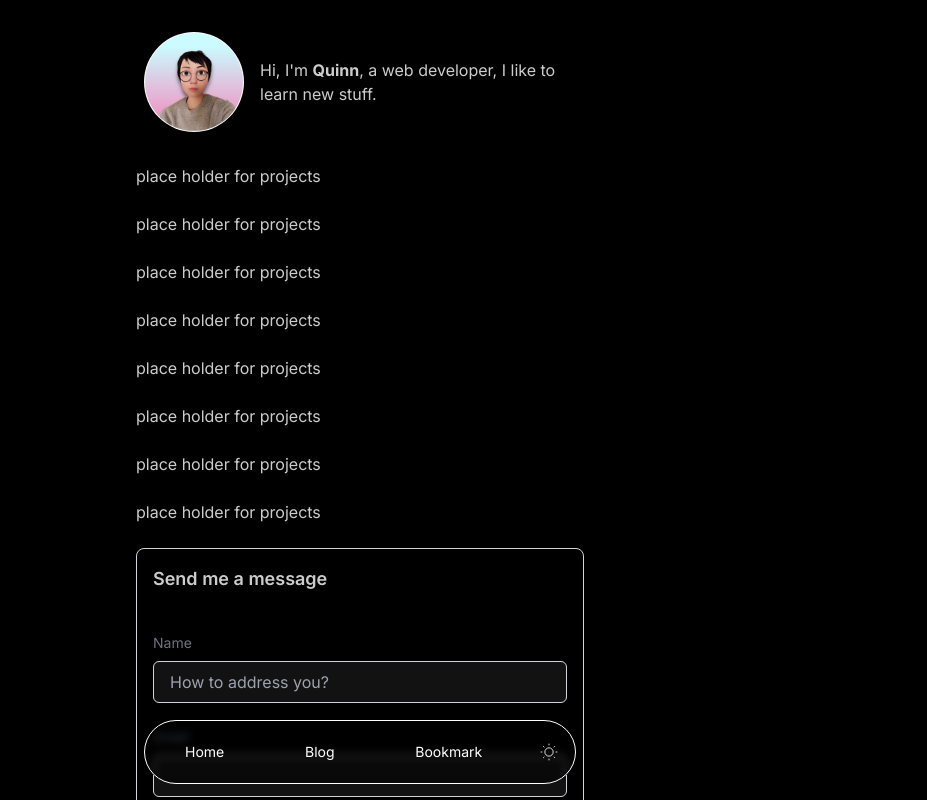
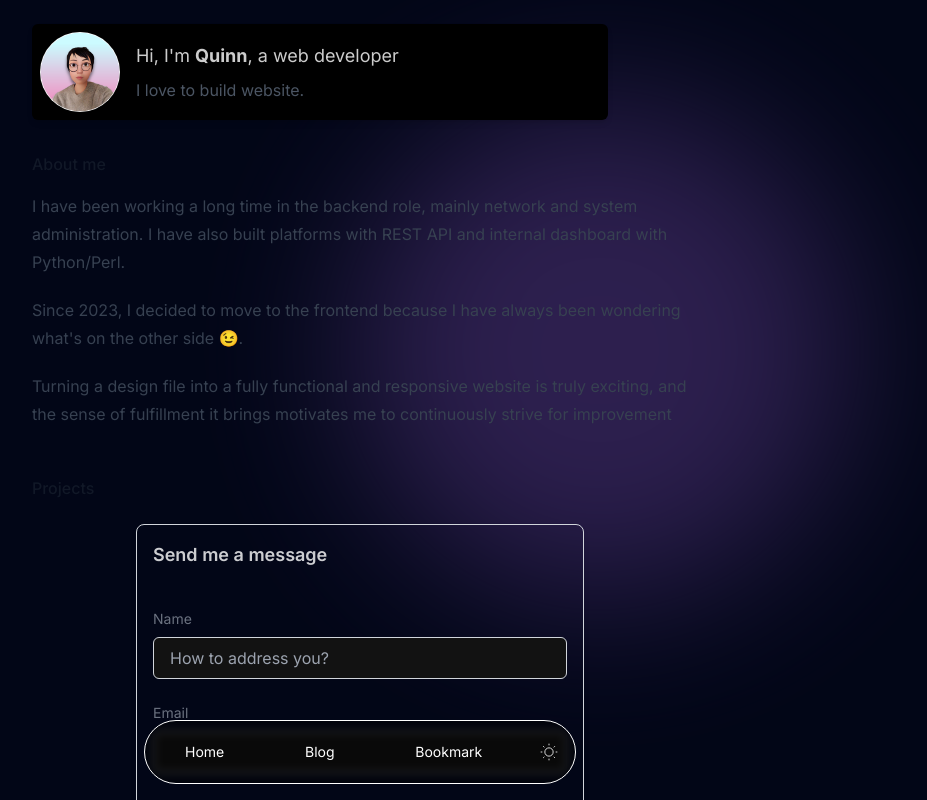
Before and after one commit to antlossway/mysite-nextjs-remote-mdx, a Next.js app: page / in a window 1280 px wide. Shown: the top 800 px of the page, without its empty margins (280-1207 px from the left). Built offline with nearby package versions, Linux system fonts and the light colour scheme.

Commit message:
update design

```diff
--- a/src/app/blog/page.jsx
+++ b/src/app/blog/page.jsx
@@ -3,6 +3,7 @@ import { getPostsMeta } from "@/lib/posts";
 import PostListItem from "@/components/PostListItem";
 import paginate from "@/lib/paginate";
 import Pagination from "@/components/Pagination";
+import GradientBlog from "@/components/(decoration)/GradientBlog";
 
 export const revalidate = parseInt(process.env.REVALIDATE_INTERVAL);
 
@@ -14,11 +15,13 @@ export default async function Blog({ searchParams }) {
   }
 
   let currentPage = parseInt(searchParams.page) || 1; // /blog?page=1
-  const pageSize = 2; // posts per page
+  const pageSize = parseInt(process.env.POST_PER_PAGE) || 10; // posts per page
 
   const paginatedPosts = paginate(postsMeta, currentPage, pageSize);
 
   return (
+    <>
+      <GradientBlog />
       <div className="wrapper-post min-h-screen mb-20 px-4 py-2 flex flex-col justify-between">
         <main className="mt-6">
           <h1 className="text-3xl font-bold dark:text-white/90">
@@ -42,5 +45,6 @@ export default async function Blog({ searchParams }) {
           />
         </div>
       </div>
+    </>
   );
 }
--- a/src/app/globals.css
+++ b/src/app/globals.css
@@ -13,13 +13,12 @@
 /* test */
 @layer components {
   .wrapper {
-    @apply max-w-md mx-auto
+    @apply max-w-screen-md mx-auto px-4 py-6;
   }
   .wrapper-post {
-    @apply max-w-3xl mx-auto
+    @apply max-w-3xl mx-auto;
   }
 }
-
 
 @media (prefers-color-scheme: dark) {
   :root {
@@ -37,18 +36,18 @@ body {
       rgb(var(--background-end-rgb))
     )
     rgb(var(--background-start-rgb)); */
-  background-color: hsl(var(--background-hsl));
+  /* background-color: hsl(var(--background-hsl)); */
 }
 
 .autolink-svg {
   display: inline-block;
-  margin-left: .5em;
+  margin-left: 0.5em;
 }
 
 input:invalid[focused="true"] {
   border: 1px solid red;
 }
-input:invalid[focused="true"]~span {
+input:invalid[focused="true"] ~ span {
   display: block;
   color: red;
 }
@@ -57,7 +56,7 @@ textarea:invalid[focused="true"] {
   border: 1px solid red;
 }
 
-textarea:invalid[focused="true"]~span {
+textarea:invalid[focused="true"] ~ span {
   display: block;
   color: red;
 }
--- a/src/app/layout.js
+++ b/src/app/layout.js
@@ -1,27 +1,28 @@
-import GlobalProvider from '@/context/GlobalContext'
-import './globals.css'
-import { Inter } from 'next/font/google'
-import Navbar from '@/components/Navbar'
+import GlobalProvider from "@/context/GlobalContext";
+import "./globals.css";
+import { Inter } from "next/font/google";
+import Navbar from "@/components/Navbar";
+import GradientTopRadient from "@/components/(decoration)/GradientTopRadient";
 
-const inter = Inter({ subsets: ['latin'] })
+const inter = Inter({ subsets: ["latin"] });
 
 export const metadata = {
   title: "Quinn's place",
-  description: 'The place to show what I have learned. Create with next.js, tailwindCSS',
-}
+  description:
+    "The place to show what I have learned. Create with next.js, tailwindCSS",
+};
 
 export default function RootLayout({ children }) {
-
   return (
     <html lang="en">
       {/* <body className={inter.className + " " + "bg-white/50 text-black/80 dark:bg-black dark:text-white/80"}> */}
-      <body className={inter.className + " " + "dark:bg-black dark:text-white/80"}>
-          <GlobalProvider>
-
+      <body className={inter.className + " " + " dark:text-white/80"}>
+        <GlobalProvider>
+          {/* decoration for background */}
           {children}
           <Navbar />
-          </GlobalProvider>
+        </GlobalProvider>
       </body>
     </html>
-  )
+  );
 }
--- a/src/app/page.js
+++ b/src/app/page.js
@@ -1,48 +1,40 @@
-
-import Image from 'next/image'
-import Introduction from '@/components/Introduction'
-import ContactForm from '@/components/ContactForm'
-
+import Image from "next/image";
+import Introduction from "@/components/Introduction";
+import ContactForm from "@/components/ContactForm";
+import GradientTopRadient from "@/components/(decoration)/GradientTopRadient";
 
 export default function Home() {
   return (
-    <>
-      <main className="min-h-screen wrapper py-6 flex flex-col ">
-        <div>
-          <Introduction width={100} height={100} />
+    <div className="min-h-screen w-screen flex flex-col">
+      <GradientTopRadient />
+
+      <main className="wrapper ">
+        <Introduction width={80} height={80} />
+
+        <div className="prose mt-8">
+          <h2 className="text-base font-medium">About me</h2>
+          <p>
+            I have been working a long time in the backend role, mainly network
+            and system administration. I have also built platforms with REST API
+            and internal dashboard with Python/Perl.
+          </p>
+          <p>
+            Since 2023, I decided to move to the frontend because I have always
+            been wondering what's on the other side &#x1F609;.
+          </p>
+          <p>
+            Turning a design file into a fully functional and responsive website
+            is truly exciting, and the sense of fulfillment it brings motivates
+            me to continuously strive for improvement{" "}
+          </p>
+
+          <h2 className="mt-12 text-base font-medium">Projects</h2>
         </div>
 
-        <div className='flex-1 [&>p]:mt-6 '>
-          <p>
-            place holder for projects
-          </p>
-          <p>
-            place holder for projects
-          </p>
-          <p>
-            place holder for projects
-          </p>
-          <p>
-            place holder for projects
-          </p>
-          <p>
-            place holder for projects
-          </p>
-                    <p>
-            place holder for projects
-          </p>
-                    <p>
-            place holder for projects
-          </p>
-                    <p>
-            place holder for projects
-          </p>
-        </div>
-
-        <div className='mt-6 mb-24 '>
+        <div className="mt-6 mb-24 ">
           <ContactForm />
         </div>
       </main>
-    </>
-  )
+    </div>
+  );
 }
--- /dev/null
+++ b/src/components/(decoration)/GradientTopRadient.jsx
@@ -0,0 +1,22 @@
+import React from "react";
+
+const GradientTopRadient = () => {
+  return (
+    <div className="fixed left-0 top-0 -z-10 h-full w-full">
+      {/* <div
+        class="absolute top-0 z-[-2] h-screen w-screen bg-white  bg-[radial-gradient(100%_50%_at_50%_0%,rgba(0,163,255,0.13)_0,rgba(0,163,255,0)_50%,rgba(0,163,255,0)_100%)]
+        dark:inset-0 dark:bg-slate-950
+      dark:bg-[radial-gradient(circle_500px_at_50%_200px,#3e3e3e,transparent)]"
+      ></div> */}
+
+      <div class="absolute top-0 -z-10 h-full w-full bg-white dark:bg-slate-950">
+        <div
+          class="absolute bottom-auto left-auto right-0 top-0 h-[500px] w-[500px] -translate-x-[30%] translate-y-[20%] rounded-full bg-[rgba(173,109,244,0.5)] opacity-50 blur-[80px]
+        "
+        ></div>
+      </div>
+    </div>
+  );
+};
+
+export default GradientTopRadient;
--- a/src/components/ContactForm.jsx
+++ b/src/components/ContactForm.jsx
@@ -1,8 +1,8 @@
-"use client"
+"use client";
 
-import React, { useState } from 'react'
-import FormInput from './FormInput'
-import Loader from './Loader'
+import React, { useState } from "react";
+import FormInput from "./FormInput";
+import Loader from "./Loader";
 
 const inputs = [
   {
@@ -32,69 +32,70 @@ const inputs = [
     errorMessage: "Please type your message",
     required: true,
   },
-]
+];
 
 export default function ContactForm() {
-    const [formStatus, setformStatus] = useState('')
-    const [sent, setSent] = useState(false)
+  const [formStatus, setformStatus] = useState("");
+  const [sent, setSent] = useState(false);
   const [values, setValues] = useState({
     name: "",
     email: "",
     message: "",
-    })
+  });
 
   const reset = () => {
     //reset form
     setValues({
-            name: '',
-            email: '',
-            message: ''
-        })
+      name: "",
+      email: "",
+      message: "",
+    });
 
-        setformStatus('')
-    }
+    setformStatus("");
+  };
 
   const handleSubmit = async (e) => {
-        e.preventDefault()
+    e.preventDefault();
 
-        setformStatus('loading')
-        const res = await fetch('/api/sendmail', {
-            method: 'POST',
+    setformStatus("loading");
+    const res = await fetch("/api/sendmail", {
+      method: "POST",
       header: {
-                'Content-Type': 'application/json'
+        "Content-Type": "application/json",
       },
       body: JSON.stringify({
         //client component can not read .env
         subject: `${values.name} from ${values.email} send you a message`,
         message: values.message,
         type: "newMessage",
-            })
-        })
+      }),
+    });
 
-        if(res.ok) {
-            setSent(true)
-            setformStatus('sent')
-            reset()
+    if (res.ok) {
+      setSent(true);
+      setformStatus("sent");
+      reset();
     } else {
-            setformStatus('error')
+      setformStatus("error");
     }
-
 
     // simulate delay
     // await new Promise((resolve) => setTimeout(resolve, 3000));
     // setSent(true)
     // reset()
-    }
+  };
 
   const onChange = (e) => {
-        setValues({...values, [e.target.name]: e.target.value})
-    }
+    setValues({ ...values, [e.target.name]: e.target.value });
+  };
 
   return (
-    <div className='max-w-xl px-4 pt-4 border rounded-lg border-gray-300 shadow-md '>
-        <form onSubmit={handleSubmit}
-            className='flex flex-col items-stretch gap-4'>
-            <h1 className='text-lg font-semibold mb-2'>Send me a message</h1>
+    <div className="max-w-md mx-auto px-4 pt-4 border rounded-lg border-gray-300 shadow-md ">
+      <form
+        onSubmit={handleSubmit}
+        className="flex flex-col items-stretch gap-4"
+      >
+        <h1 className="text-lg font-semibold mb-2">Send me a message</h1>
         <div className="flex flex-col items-stretch gap-2">
           {inputs.map((input) => (
             <FormInput
@@ -103,33 +104,37 @@ export default function ContactForm() {
               value={values[input.name]}
               onChange={onChange}
             />
-                        ))
-                }
+          ))}
         </div>
 
-            <button className=' px-4 py-3 w-full bg-gray-700 text-white font-semibold hover:bg-gray-500 active:translate-y-1 transition-all
-            disabled:bg-gray-400 disabled:cursor-not-allowed'
-            type='submit'
-            disabled={formStatus === 'loading'}>Send</button>
+        <button
+          className=" px-4 py-3 w-full bg-gray-700 text-white font-semibold hover:bg-gray-500 active:translate-y-1 transition-all
+            disabled:bg-gray-400 disabled:cursor-not-allowed"
+          type="submit"
+          disabled={formStatus === "loading"}
+        >
+          Send
+        </button>
 
-            {formStatus === 'error' && (
+        {formStatus === "error" && (
           <div className="text-red-500">
             Oops, there was an error sending your email. Please try again.
           </div>
         )}
 
         {/* If the form was submitted successfully, notify the user */}
-            { sent && <p className='mt-4 mb-2 text-center'>Thank you, I will come back to you soon!</p>}
+        {sent && (
+          <p className="mt-4 mb-2 text-center">
+            Thank you, I will come back to you soon!
+          </p>
+        )}
 
-            {formStatus === 'loading' && (
+        {formStatus === "loading" && (
           <div className="self-center">
             <Loader />
           </div>
-            )
+        )}
+      </form>
+    </div>
+  );
 }
-
-        </form>
-
-    </div>
-  )
-}
--- a/src/components/Introduction.jsx
+++ b/src/components/Introduction.jsx
@@ -1,17 +1,26 @@
-import Image from 'next/image'
-import React from 'react'
+import Image from "next/image";
+import React from "react";
 
-export default function Introduction({width=100, height=100}) {
+export default function Introduction({ width = 64, height = 64 }) {
   return (
-    <div className='max-w-xl mx-auto px-2 py-2 bg-transparent rounded-md shadow-md
-        flex flex-col sm:flex-row items-center justify-center gap-4 dark:bg-black'>
-        <Image src="/img/avatar1.png" alt="avatar"
-            width={width}
-            height={height}
-            priority={true}
-            className='rounded-full' />
-
-        <p className='text-gray-800 dark:text-white/80 text-center sm:text-left'>Hi, I'm <span className='font-bold'>Quinn</span>, a web developer, I like to learn new stuff. </p>
+    <div
+      className="max-w-xl px-2 py-2 bg-transparent rounded-md shadow-md
+        flex flex-col sm:flex-row items-center gap-4 dark:bg-black"
+    >
+      <Image
+        src="/img/avatar1.png"
+        alt="avatar"
+        width={width}
+        height={height}
+        priority={true}
+        className="rounded-full"
+      />
+      <div className="text-gray-800 dark:text-white/80 text-center sm:text-left">
+        <h1 className="text-lg ">
+          Hi, I'm <span className="font-bold">Quinn</span>, a web developer
+        </h1>
+        <p className="mt-2 text-gray-600">I love to build website. </p>
+      </div>
     </div>
-  )
+  );
 }
```
Also changed, not shown: src/app/blog/[slug]/layout.jsx (+11 -9 lines), src/components/(decoration)/DottedBg.jsx (added, +13 -0 lines), src/components/(decoration)/GradientBlog.jsx (added, +15 -0 lines). Lines whose indentation alone changed are shown as unchanged.
